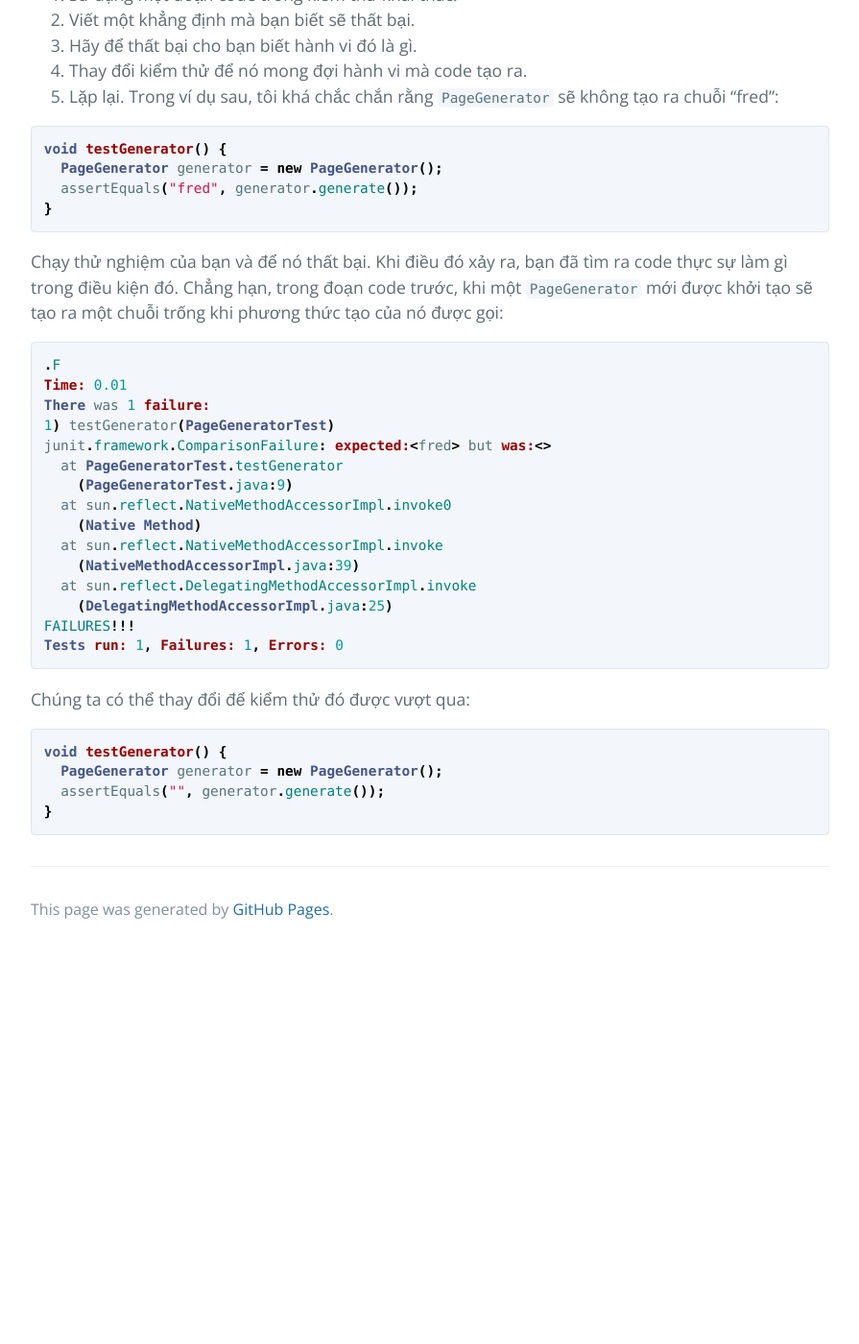
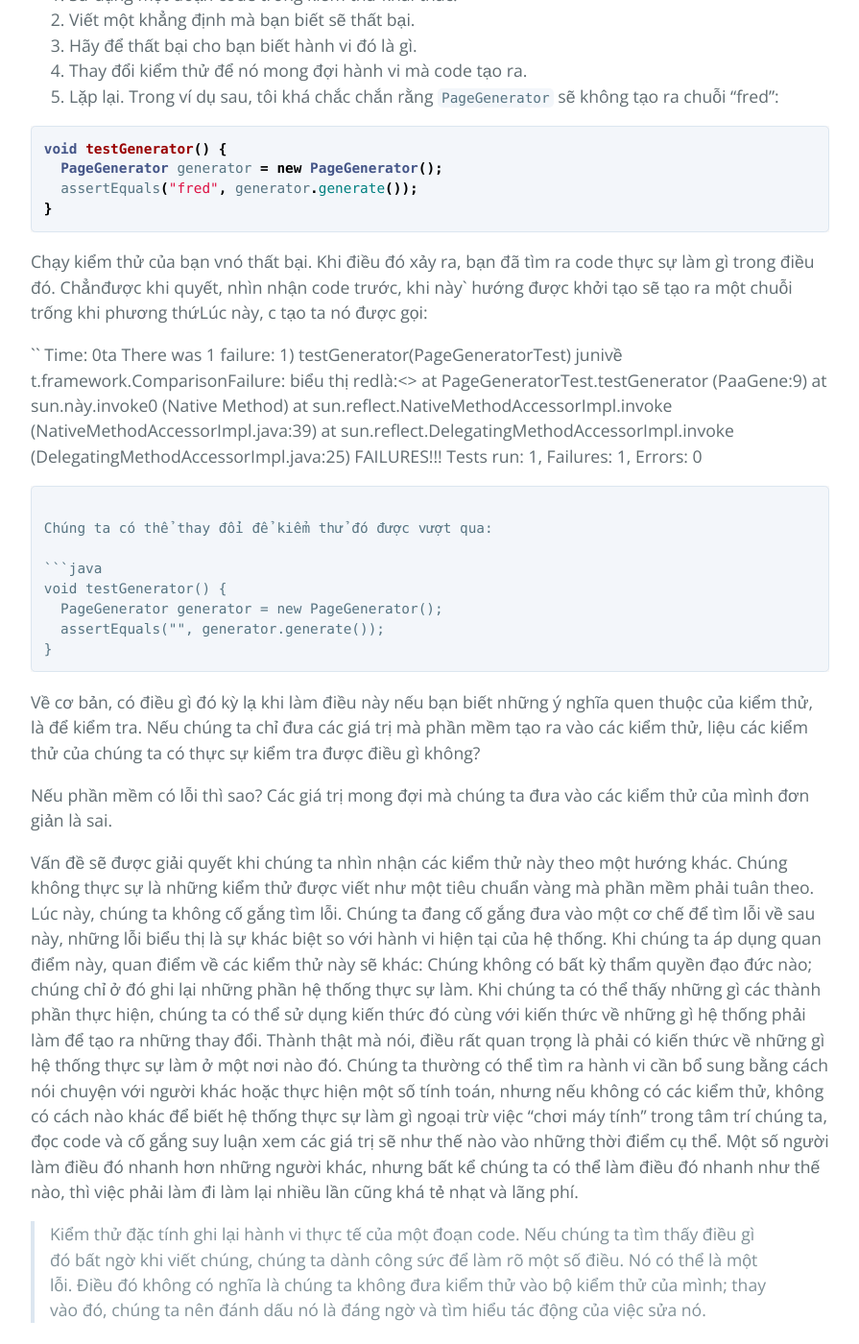
Before and after one commit to HaiBV/haibv.github.io, a Jekyll site: the page built from working-effectively-with-legacy-code/chapter-13-i-need-to-make-a-change-but-i-dont-know-what-tests-to-write.md, in a window 1280 px wide and 1400 px high, scrolled down 1818 px. Shown: the whole window at 96% size, without its empty margins (192-1087 px from the left). Built offline with Jekyll 4.4.1, drawn with Linux system fonts in a browser that asks for light colours; our own code applies the rules of GitHub Pages for plain Markdown files; before the commit the page ends 2809 px from its top, so only the background shows below that.

Commit message:
Book - Working Efectively with Legacy Code - P2 - C13

````diff
--- a/working-effectively-with-legacy-code/chapter-13-i-need-to-make-a-change-but-i-dont-know-what-tests-to-write.md
+++ b/working-effectively-with-legacy-code/chapter-13-i-need-to-make-a-change-but-i-dont-know-what-tests-to-write.md
@@ -33,17 +33,16 @@ void testGenerator() {
 }
 ```
 
-Chạy thử nghiệm của bạn và để nó thất bại. Khi điều đó xảy ra, bạn đã tìm ra code thực sự làm gì trong điều kiện đó. Chẳng hạn, trong đoạn code trước, khi một `PageGenerator` mới được khởi tạo sẽ tạo ra một chuỗi trống khi phương thức tạo của nó được gọi:
+Chạy kiểm thử của bạn vnó thất bại. Khi điều đó xảy ra, bạn đã tìm ra code thực sự làm gì trong điều đó. Chẳnđược khi quyết, nhìn nhận code trước, khi này` hướng được khởi tạo sẽ tạo ra một chuỗi trống khi phương thứLúc này, c tạo ta nó được gọi:
 
-```java
-.F
-Time: 0.01
+``
+Time: 0ta
 There was 1 failure:
 1) testGenerator(PageGeneratorTest)
-junit.framework.ComparisonFailure: expected:<fred> but was:<>
+junivề t.framework.ComparisonFailure: biểu thị redlà:<>
   at PageGeneratorTest.testGenerator
-    (PageGeneratorTest.java:9)
-  at sun.reflect.NativeMethodAccessorImpl.invoke0
+    (PaaGene:9)
+  at sun.này.invoke0
     (Native Method)
   at sun.reflect.NativeMethodAccessorImpl.invoke
     (NativeMethodAccessorImpl.java:39)
@@ -61,3 +60,11 @@ void testGenerator() {
   assertEquals("", generator.generate());
 }
 ```
+
+Về cơ bản, có điều gì đó kỳ lạ khi làm điều này nếu bạn biết những ý nghĩa quen thuộc của kiểm thử, là để kiểm tra. Nếu chúng ta chỉ đưa các giá trị mà phần mềm tạo ra vào các kiểm thử, liệu các kiểm thử của chúng ta có thực sự kiểm tra được điều gì không?
+
+Nếu phần mềm có lỗi thì sao? Các giá trị mong đợi mà chúng ta đưa vào các kiểm thử của mình đơn giản là sai.
+
+Vấn đề sẽ được giải quyết khi chúng ta nhìn nhận các kiểm thử này theo một hướng khác. Chúng không thực sự là những kiểm thử được viết như một tiêu chuẩn vàng mà phần mềm phải tuân theo. Lúc này, chúng ta không cố gắng tìm lỗi. Chúng ta đang cố gắng đưa vào một cơ chế để tìm lỗi về sau này, những lỗi biểu thị là sự khác biệt so với hành vi hiện tại của hệ thống. Khi chúng ta áp dụng quan điểm này, quan điểm về các kiểm thử này sẽ khác: Chúng không có bất kỳ thẩm quyền đạo đức nào; chúng chỉ ở đó ghi lại những phần hệ thống thực sự làm. Khi chúng ta có thể thấy những gì các thành phần thực hiện, chúng ta có thể sử dụng kiến thức đó cùng với kiến thức về những gì hệ thống phải làm để tạo ra những thay đổi. Thành thật mà nói, điều rất quan trọng là phải có kiến thức về những gì hệ thống thực sự làm ở một nơi nào đó. Chúng ta thường có thể tìm ra hành vi cần bổ sung bằng cách nói chuyện với người khác hoặc thực hiện một số tính toán, nhưng nếu không có các kiểm thử, không có cách nào khác để biết hệ thống thực sự làm gì ngoại trừ việc "chơi máy tính" trong tâm trí chúng ta, đọc code và cố gắng suy luận xem các giá trị sẽ như thế nào vào những thời điểm cụ thể. Một số người làm điều đó nhanh hơn những người khác, nhưng bất kể chúng ta có thể làm điều đó nhanh như thế nào, thì việc phải làm đi làm lại nhiều lần cũng khá tẻ nhạt và lãng phí.
+
+> Kiểm thử đặc tính ghi lại hành vi thực tế của một đoạn code. Nếu chúng ta tìm thấy điều gì đó bất ngờ khi viết chúng, chúng ta dành công sức để làm rõ một số điều. Nó có thể là một lỗi. Điều đó không có nghĩa là chúng ta không đưa kiểm thử vào bộ kiểm thử của mình; thay vào đó, chúng ta nên đánh dấu nó là đáng ngờ và tìm hiểu tác động của việc sửa nó.
````
